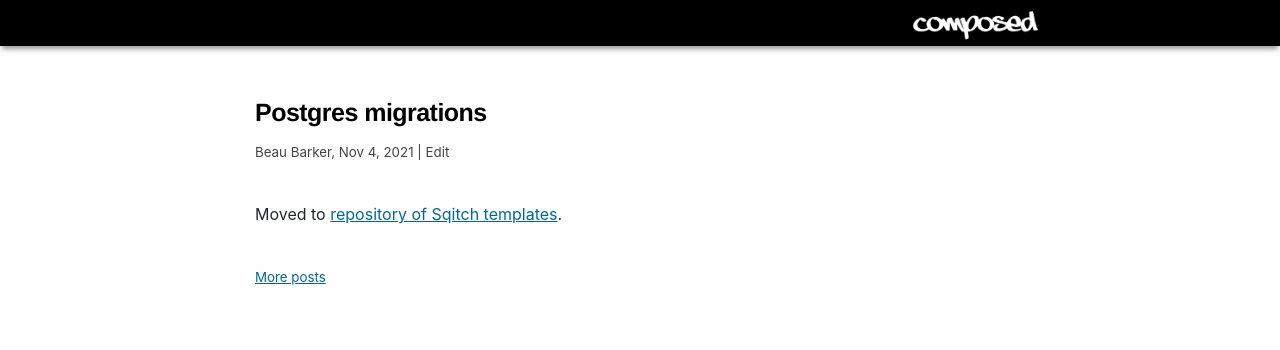
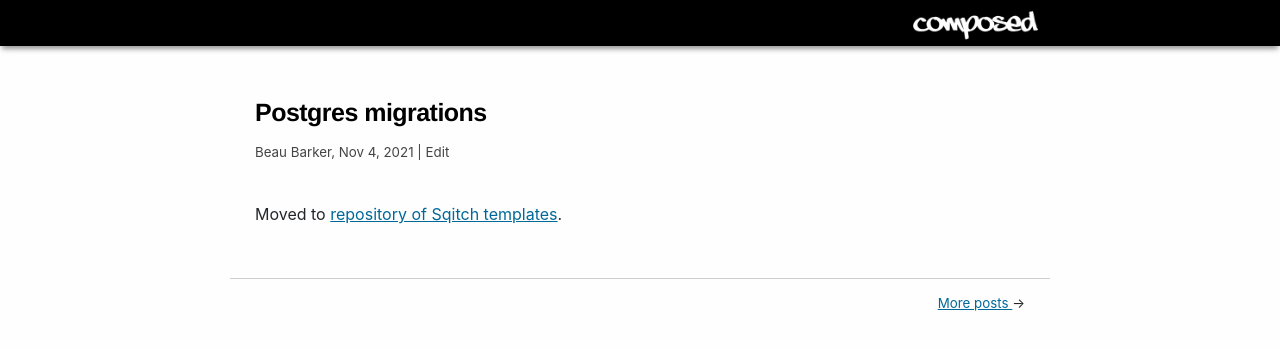
Before and after one commit to explodinglabs/explodinglabs.github.io, a Jekyll site: the page built from docs/_posts/2021-11-04-postgres-migrations.markdown, in a window 1280 px wide. Shown: the top 350 px of the page. Built offline with Jekyll 4.4.1, drawn with Linux system fonts in a browser that asks for light colours.

Commit message:
Nicer footer

```diff
--- a/docs/_layouts/post.html
+++ b/docs/_layouts/post.html
@@ -23,7 +23,7 @@ layout: all
     <footer>
         <a href="/{{ page.category }}">
             More {{ page.category |capitalize}} posts
-        </a>
+        </a> &#8594;
     </footer>
     {% include adsense.html %}
 </article>
--- a/docs/main.scss
+++ b/docs/main.scss
@@ -374,7 +374,10 @@ main {
         footer {
             @extend .bodytext;
             font-size: smaller;
-            margin: $space*1.5 $space;
+            margin: $space*2 0;
+            border-top: 1px solid #cecece;
+            padding: $space/2 $space 0 0;
+            text-align: right;
         }
     }
 
```
